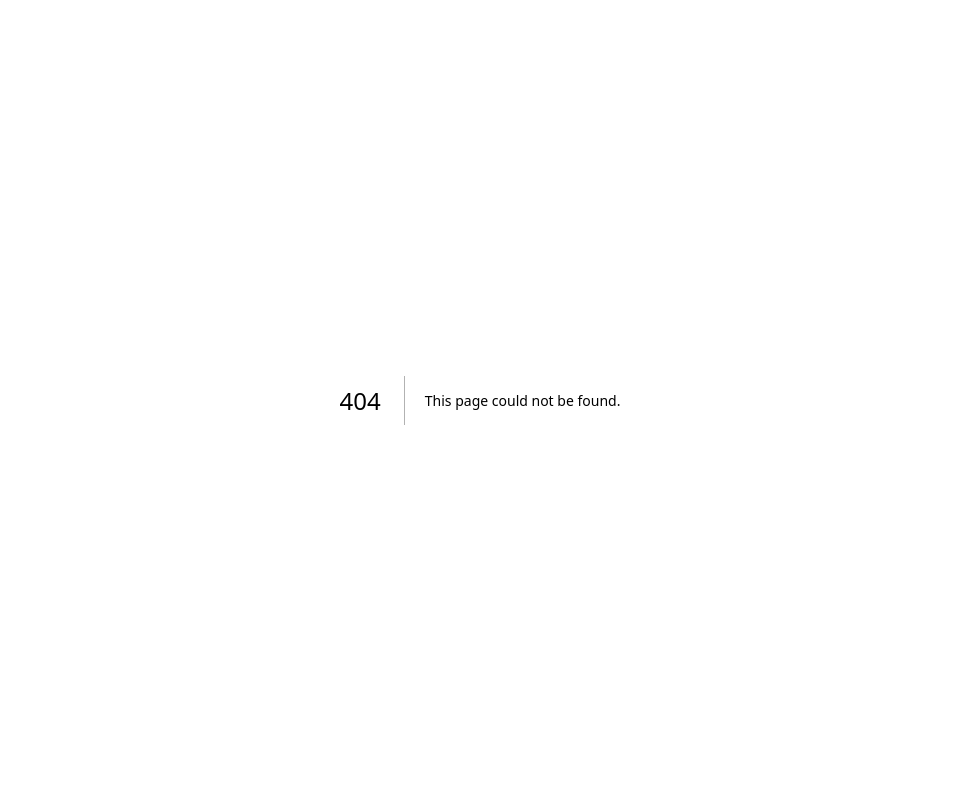
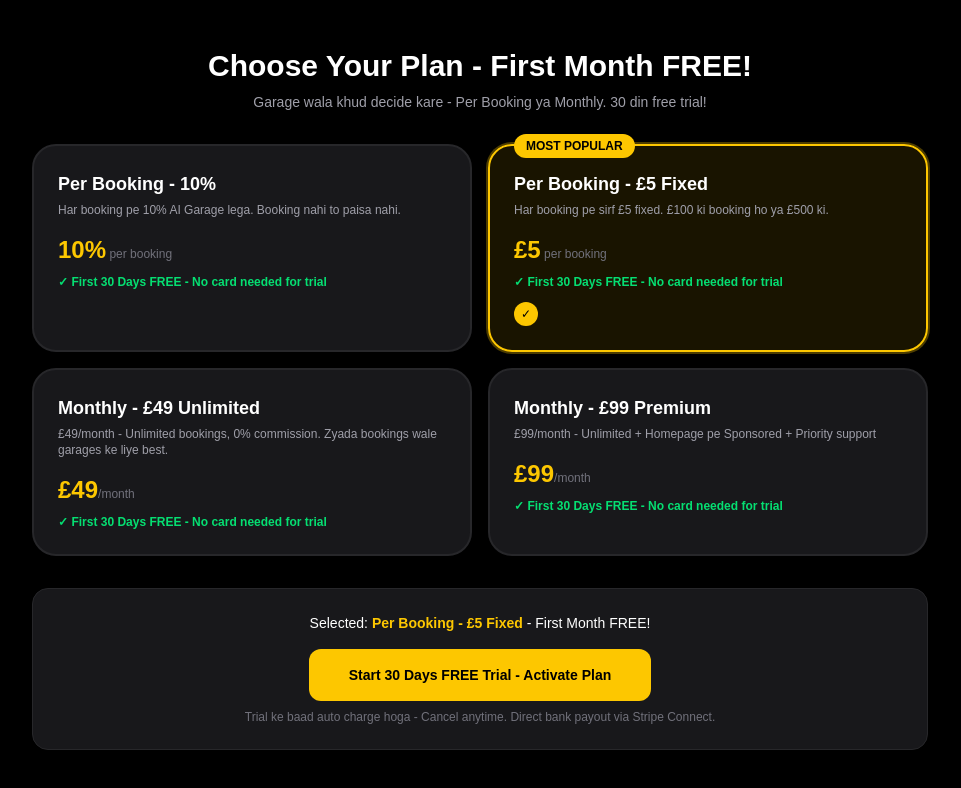
Before and after one commit to ayaan41/ai-garage, a Next.js app: page /garage/subscription in a window 1280 px wide. Before the commit this address had no page. Shown: the top 788 px of the page, without its empty margins (160-1121 px from the left). Built offline with nearby package versions, Linux system fonts and the light colour scheme; no server answers.

Commit message:
Add garage subscription - per booking vs monthly + 30 days free

```diff
--- /dev/null
+++ b/src/app/garage/subscription/page.tsx
@@ -0,0 +1,67 @@
+"use client";
+import { useState } from "react";
+import { createClient } from "@supabase/supabase-js";
+const supabase = createClient(process.env.NEXT_PUBLIC_SUPABASE_URL!, process.env.NEXT_PUBLIC_SUPABASE_ANON_KEY!);
+
+const PLANS = [
+  { id: "per_booking_10", name: "Per Booking - 10%", type: "per_booking", price: 0, commission: 10, fixed: 0, desc: "Har booking pe 10% AI Garage lega. Booking nahi to paisa nahi.", popular: false },
+  { id: "per_booking_5", name: "Per Booking - £5 Fixed", type: "per_booking", price: 0, commission: 0, fixed: 5, desc: "Har booking pe sirf £5 fixed. £100 ki booking ho ya £500 ki.", popular: true },
+  { id: "monthly_49", name: "Monthly - £49 Unlimited", type: "monthly", price: 49, commission: 0, fixed: 0, desc: "£49/month - Unlimited bookings, 0% commission. Zyada bookings wale garages ke liye best.", popular: false },
+  { id: "monthly_99", name: "Monthly - £99 Premium", type: "monthly", price: 99, commission: 0, fixed: 0, desc: "£99/month - Unlimited + Homepage pe Sponsored + Priority support", popular: false },
+];
+
+export default function SubscriptionPage() {
+  const [selected, setSelected] = useState("per_booking_5");
+  const [loading, setLoading] = useState(false);
+
+  const handleSelectPlan = async () => {
+    setLoading(true);
+    const plan = PLANS.find(p=>p.id===selected)!;
+    const trialEnds = new Date(); trialEnds.setDate(trialEnds.getDate() + 30);
+
+    const { error } = await supabase.from("garage_subscriptions").upsert({
+      garage_name: "haji auto center",
+      plan_type: plan.type,
+      plan_name: plan.name,
+      monthly_price: plan.price,
+      commission_percent: plan.commission,
+      commission_fixed: plan.fixed,
+      status: "trialing",
+      trial_ends_at: trialEnds.toISOString()
+    }, { onConflict: "garage_name" });
+
+    if (error) { alert(error.message); setLoading(false); return; }
+
+    if (plan.type === "monthly") {
+      const res = await fetch("/api/stripe/subscription", { method: "POST", headers: { "Content-Type": "application/json" }, body: JSON.stringify({ garage_name: "haji auto center", plan_id: plan.id, price: plan.price }) });
+      const data = await res.json();
+      if (data.url) { window.location.href = data.url; return; }
+    }
+
+    alert(`✅ ${plan.name} selected! First 30 Days FREE! Trial ends: ${trialEnds.toLocaleDateString()}. After trial, ${plan.type === 'monthly' ? `£${plan.price}/month` : plan.fixed ? `£${plan.fixed} per booking` : `${plan.commission}% per booking`}`);
+    window.location.href = "/garage";
+    setLoading(false);
+  };
+
+  return (
+    <div className="min-h-screen bg-black text-white p-4 flex justify-center"><div className="max-w-4xl w-full">
+      <div className="text-center mt-8"><h1 className="text-3xl font-bold">Choose Your Plan - First Month FREE!</h1><p className="text-zinc-400 text-sm mt-2">Garage wala khud decide kare - Per Booking ya Monthly. 30 din free trial!</p></div>
+      <div className="mt-8 grid grid-cols-1 md:grid-cols-2 gap-4">
+        {PLANS.map(p=>(
+          <div key={p.id} onClick={()=>setSelected(p.id)} className={`rounded-3xl p-6 border-2 cursor-pointer relative ${selected===p.id ? 'border-yellow-400 bg-yellow-400/10' : 'border-zinc-800 bg-zinc-900'} ${p.popular ? 'ring-2 ring-yellow-400/30' : ''}`}>
+            {p.popular && <span className="absolute -top-3 left-6 bg-yellow-400 text-black text-xs px-3 py-1 rounded-full font-bold">MOST POPULAR</span>}
+            <h3 className="font-bold text-lg">{p.name}</h3><p className="text-xs text-zinc-400 mt-1">{p.desc}</p>
+            <div className="mt-4"><span className="text-2xl font-bold text-yellow-400">{p.price===0 ? (p.fixed ? `£${p.fixed}` : `${p.commission}%`) : `£${p.price}`}</span><span className="text-xs text-zinc-500">{p.type==='monthly' ? '/month' : ' per booking'}</span></div>
+            <p className="text-xs text-green-400 mt-2 font-bold">✓ First 30 Days FREE - No card needed for trial</p>
+            {selected===p.id && <div className="mt-3 w-6 h-6 bg-yellow-400 rounded-full flex items-center justify-center text-black text-xs">✓</div>}
+          </div>
+        ))}
+      </div>
+      <div className="mt-8 bg-zinc-900 rounded-2xl p-6 border border-zinc-800 text-center">
+        <p className="text-sm">Selected: <span className="font-bold text-yellow-400">{PLANS.find(p=>p.id===selected)?.name}</span> - First Month FREE!</p>
+        <button onClick={handleSelectPlan} disabled={loading} className="mt-4 w-full md:w-auto px-10 py-4 bg-yellow-400 text-black rounded-xl font-bold text-sm">{loading ? "Setting up..." : "Start 30 Days FREE Trial - Activate Plan"}</button>
+        <p className="text-xs text-zinc-500 mt-2">Trial ke baad auto charge hoga - Cancel anytime. Direct bank payout via Stripe Connect.</p>
+      </div>
+    </div></div>
+  );
+}
```
